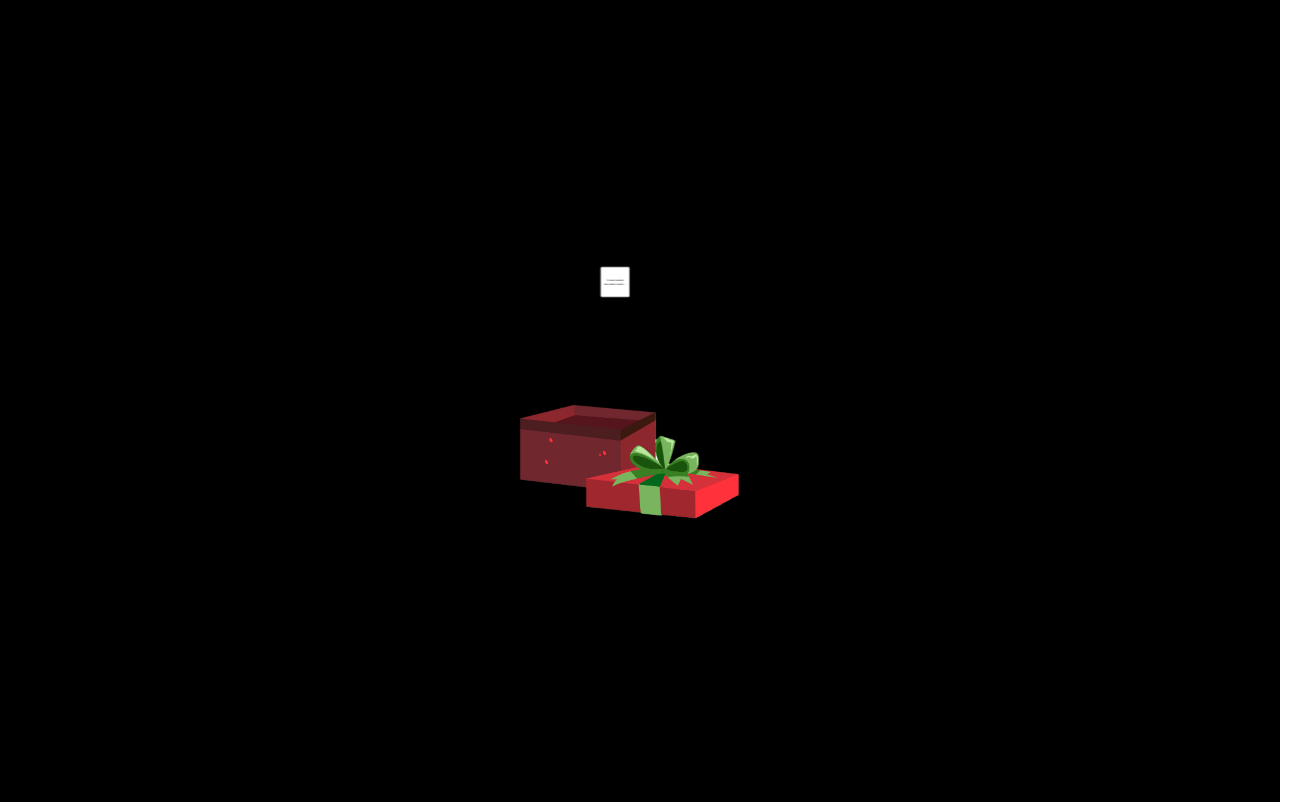
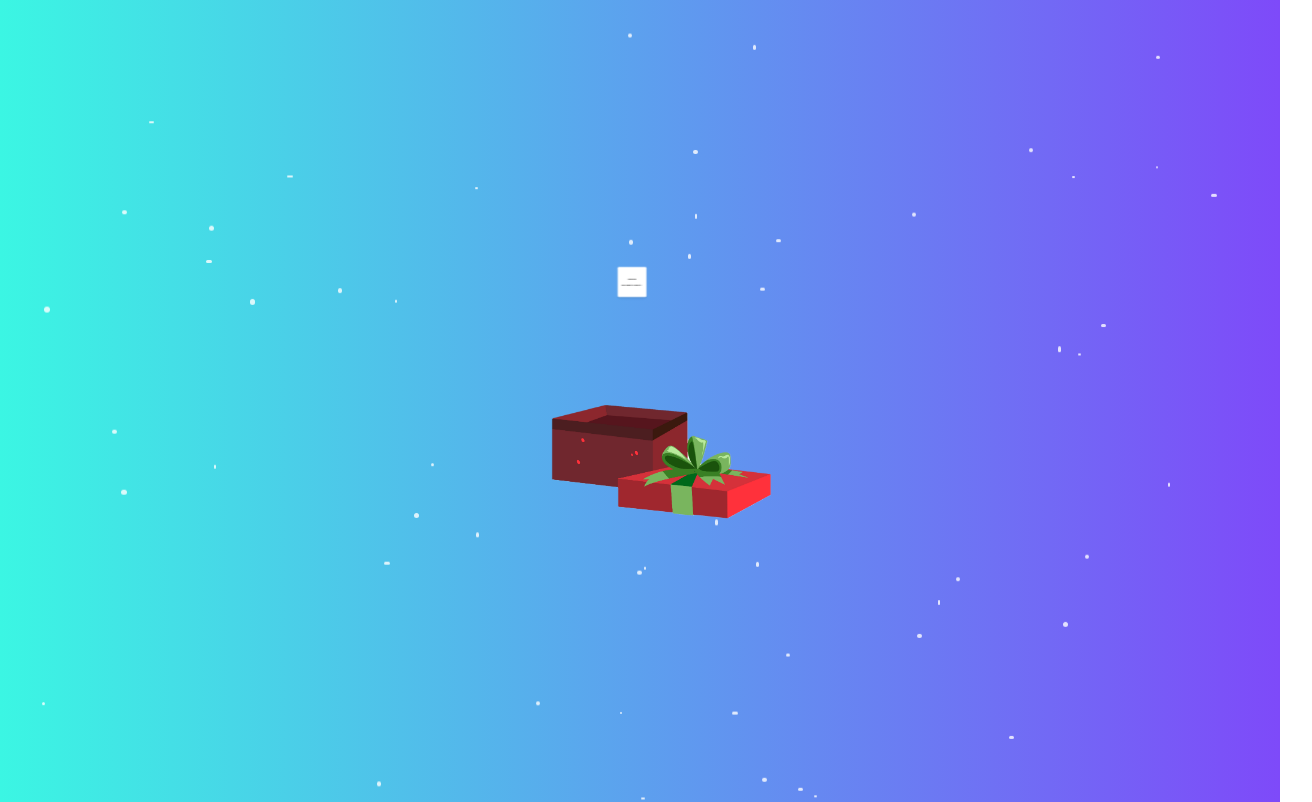
Before and after one commit to narendra-gowda/christmas-gift, a React (Vite) app: page / in a window 1280 px wide. Shown: the top 802 px of the page, 1312 px wide, since content can reach past the window. Built offline with nearby package versions, Linux system fonts and the light colour scheme.

Commit message:
change background

```diff
--- a/src/App.css
+++ b/src/App.css
@@ -8,7 +8,11 @@
 }
 
 body {
-  background-color: rgb(0, 0, 0);
+  min-height: 100vh;
+  background: linear-gradient(to right, #3bf6e3, #7e4af9);
+  color: white;
+  margin: 0;
+  font-family: sans-serif;
 }
 
 .logo {
--- a/src/App.tsx
+++ b/src/App.tsx
@@ -1,79 +1,32 @@
-// import { useState } from "react";
+import { useState } from "react";
 import "./App.css";
 import ScrollGiftReveal from "./pages/ScrollGiftReveal";
 
 function App() {
-  // const [open, setOpen] = useState(false);
+  const [open, setOpen] = useState(false);
 
   return (
-    //     <div className="items-center justify-center p-4  overflow-hidden">
-    //       {/* Snow effect */}
-    //       <div className="pointer-events-none absolute inset-0">
-    //         {Array.from({ length: 60 }).map((_, i) => (
-    //           <div
-    //             key={i}
-    //             className="absolute bg-white rounded-full opacity-80 animate-fall"
-    //             style={{
-    //               width: Math.random() * 4 + 2 + "px",
-    //               height: Math.random() * 4 + 2 + "px",
-    //               top: -10,
-    //               left: Math.random() * 100 + "%",
-    //               animationDuration: Math.random() * 3 + 2 + "s",
-    //               animationDelay: Math.random() * 5 + "s",
-    //             }}
-    //           ></div>
-    //         ))}
-    //       </div>
+    <ScrollGiftReveal />
+    // <div className="sticky top-0 h-screen flex items-center justify-center">
+    //   Snow effect
+    //   <div className="pointer-events-none absolute inset-0">
+    //     {Array.from({ length: 60 }).map((_, i) => (
+    //       <div
+    //         key={i}
+    //         className="absolute bg-white rounded-full opacity-80 animate-fall"
+    //         style={{
+    //           width: Math.random() * 4 + 2 + "px",
+    //           height: Math.random() * 4 + 2 + "px",
+    //           top: -10,
+    //           left: Math.random() * 100 + "%",
+    //           animationDuration: Math.random() * 3 + 2 + "s",
+    //           animationDelay: Math.random() * 5 + "s",
+    //         }}
+    //       ></div>
+    //     ))}
+    //   </div>
 
-    //       <div className="relative z-10 text-center">
-    //         {!open && (
-    //           <div
-    //             onClick={() => setOpen(true)}
-    //             className="cursor-pointer select-none"
-    //           >
-    //             <div className="text-6xl">🎁</div>
-    //           </div>
-    //         )}
-
-    //         {open && (
-    //           <div className="animate-fade-in p-6 bg-white/90 rounded-2xl shadow-xl max-w-xs mx-auto">
-    //             <h1 className="text-2xl font-bold text-red-700 mb-2">
-    //               Your Christmas Gift 🎄
-    //             </h1>
-    //             <p className="text-gray-800 mb-4">
-    //               Han, we're going to a concert! ❤️
-    //             </p>
-    //             <div className="bg-gray-100 rounded-lg p-4 shadow-inner">
-    //               <p className="text-gray-900 font-semibold">🎫 Concert Tickets</p>
-    //               <p className="text-sm text-gray-700">
-    //                 (Insert artist name, date & venue here)
-    //               </p>
-    //             </div>
-    //           </div>
-    //         )}
-    //       </div>
-
-    //       {/* Confetti */}
-    //       {open && (
-    //         <div className="pointer-events-none absolute inset-0 overflow-hidden">
-    //           {Array.from({ length: 40 }).map((_, i) => (
-    //             <div
-    //               key={i}
-    //               className="absolute w-2 h-2 bg-white animate-confetti"
-    //               style={{
-    //                 left: Math.random() * 100 + "%",
-    //                 animationDuration: Math.random() * 2 + 2 + "s",
-    //                 animationDelay: Math.random() * 2 + "s",
-    //                 backgroundColor: ["#FFD700", "#FF0000", "#00FF00", "#00BFFF"][
-    //                   Math.floor(Math.random() * 4)
-    //                 ],
-    //               }}
-    //             ></div>
-    //           ))}
-    //         </div>
-    //       )}
-
-    //       <style>{`
+    //   <style>{`
     // @keyframes fall {
     // from { transform: translateY(-10px); }
     // to { transform: translateY(110vh); }
@@ -110,9 +63,7 @@ function App() {
     // animation: slowBounce 2.2s infinite;
     // }
     // `}</style>
-    //     </div>
-    <ScrollGiftReveal />
-    // <ScrollToFlip />
+    // </div>
   );
 }
 
--- a/src/pages/FlipCard.tsx
+++ b/src/pages/FlipCard.tsx
@@ -65,8 +65,8 @@ export default function FlipCard() {
             className="absolute inset-0 flex flex-col items-center justify-center bg-white rounded-xl shadow-xl text-lg font-bold px-4"
             style={{ backfaceVisibility: "hidden" }}
           >
-            🎄 Happy Holidays!
-            <span className="text-base mt-2">We’re going to a concert 🎶</span>
+            Surprise!!
+            <span className="text-base mt-10">We’re going to a concert 🎶</span>
           </div>
 
           {/* BACK */}
--- a/src/pages/ScrollGiftReveal.tsx
+++ b/src/pages/ScrollGiftReveal.tsx
@@ -36,7 +36,11 @@ export default function ScrollGiftReveal() {
     [0.2, 0.5, 0.74, 0.76],
     [90, -150, 50, 50]
   );
-  const ticketX = useTransform(scrollYProgress, [0.4, 0.4, 0.6], [-50, -50, 0]);
+  const ticketX = useTransform(
+    scrollYProgress,
+    [0.4, 0.4, 0.6],
+    [-50, -50, -30]
+  );
   const ticketOpacity = useTransform(scrollYProgress, [0.3, 0.35], [-1, 1]);
 
   // Ticket grows fullscreen (70–100% scroll)
@@ -45,7 +49,24 @@ export default function ScrollGiftReveal() {
   return (
     <div ref={ref} className="h-[300vh]">
       {/* Sticky container */}
-      <div className="sticky top-0 h-screen flex items-center justify-center">
+      <div className="sticky top-0 h-screen w-screen flex items-center justify-center">
+        {/* Snow effect */}
+        <div className="pointer-events-none absolute inset-0">
+          {Array.from({ length: 60 }).map((_, i) => (
+            <div
+              key={i}
+              className="absolute bg-white rounded-full opacity-80 animate-fall"
+              style={{
+                width: Math.random() * 4 + 2 + "px",
+                height: Math.random() * 4 + 2 + "px",
+                top: -10,
+                left: Math.random() * 100 + "%",
+                animationDuration: Math.random() * 3 + 2 + "s",
+                animationDelay: Math.random() * 5 + "s",
+              }}
+            ></div>
+          ))}
+        </div>
         <div className="relative w-64 h-64 flex items-center justify-center">
           {/* Ticket */}
           {/* <motion.img
@@ -114,6 +135,43 @@ export default function ScrollGiftReveal() {
           />
         </div>
       </div>
+      <style>{`
+    @keyframes fall {
+    from { transform: translateY(-10px); }
+    to { transform: translateY(110vh); }
+    }
+    .animate-fall {
+    animation-name: fall;
+    animation-timing-function: linear;
+    animation-iteration-count: infinite;
+    }
+
+    @keyframes confettiFall {
+    0% { transform: translateY(-10px) rotate(0deg); opacity: 1; }
+    100% { transform: translateY(120vh) rotate(360deg); opacity: 0; }
+    }
+    .animate-confetti {
+    animation-name: confettiFall;
+    animation-timing-function: ease-in;
+    animation-iteration-count: infinite;
+    }
+
+    @keyframes fadeIn {
+    from { opacity: 0; transform: translateY(20px); }
+    to { opacity: 1; transform: translateY(0); }
+    }
+    .animate-fade-in {
+    animation: fadeIn 0.8s ease-out;
+    }
+
+    @keyframes slowBounce {
+    0%, 100% { transform: translateY(0); }
+    50% { transform: translateY(-8px); }
+    }
+    .animate-bounce-slow {
+    animation: slowBounce 2.2s infinite;
+    }
+    `}</style>
     </div>
   );
 }
```
